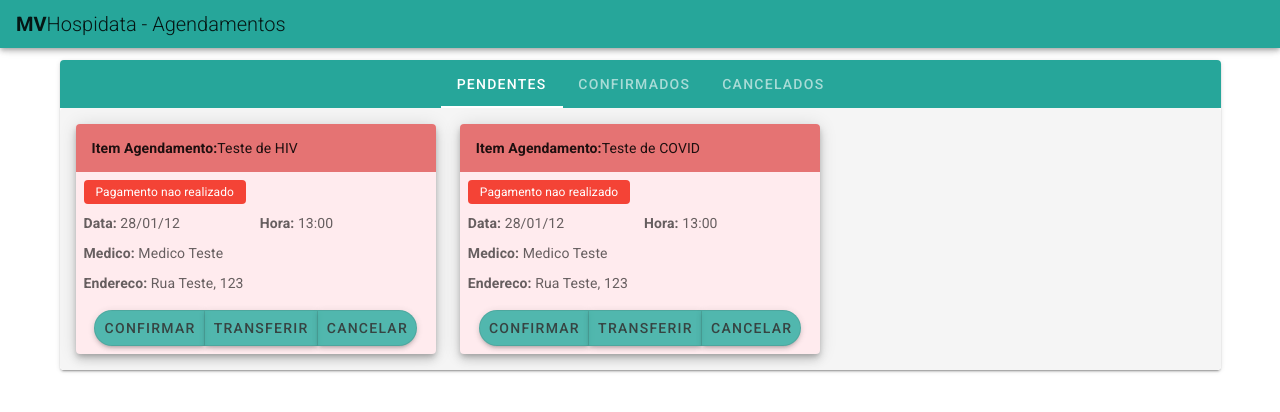
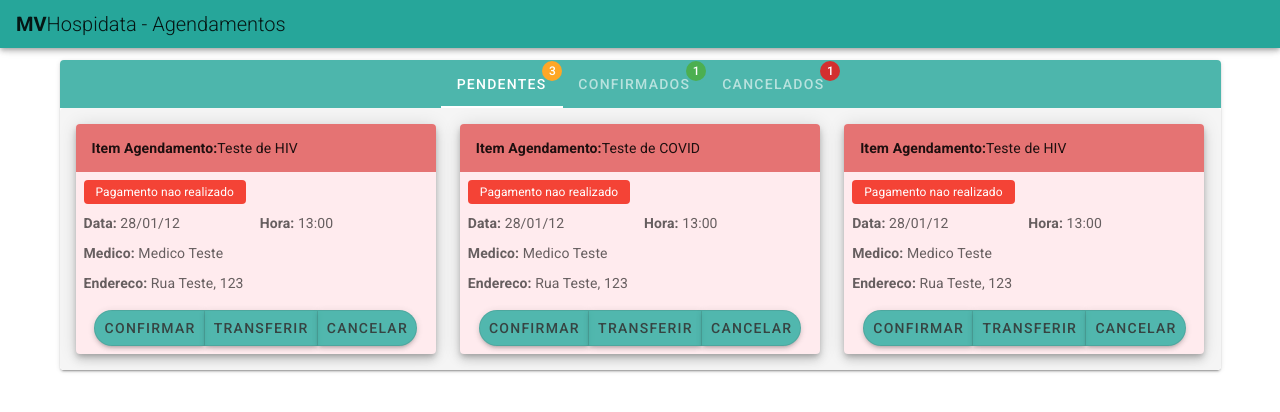
Before and after one commit to gabrielsw1/confirmacaoagendamento, a Vue app: page /Main in a window 1280 px wide. Shown: the top 412 px of the page. Built offline with nearby package versions, Linux system fonts and the light colour scheme.

Commit message:
Criação das Tabs

```diff
--- a/src/components/Tabs.vue
+++ b/src/components/Tabs.vue
@@ -4,16 +4,31 @@
         v-model="tab"
         centered
         dark
-        background-color="teal lighten-1">
+        background-color="teal lighten-2">
       <v-tabs-slider></v-tabs-slider>
       <v-tab :href="'#pendentes'">
-        Pendentes
+        <v-badge
+            color="orange lighten-1"
+            :content="agendamentosPendentes.length"
+        >
+          Pendentes
+        </v-badge>
       </v-tab>
       <v-tab :href="'#confirmados'">
-        Confirmados
+        <v-badge
+            color="green"
+            :content="agendamentosConfirmados.length"
+        >
+          Confirmados
+        </v-badge>
       </v-tab>
       <v-tab :href="'#cancelados'">
-        Cancelados
+        <v-badge
+            color="red darken-2"
+            :content="agendamentosCancelados.length"
+        >
+          Cancelados
+        </v-badge>
       </v-tab>
     </v-tabs>
     <v-tabs-items v-model="tab">
@@ -71,6 +86,15 @@ export default {
           endereco: 'Rua Teste, 123',
           status: 'Pagamento nao realizado'
         },
+        {
+          id: 1,
+          nome: 'Teste de HIV',
+          dia: '28/01/12',
+          hora: '13:00',
+          medico: 'Medico Teste',
+          endereco: 'Rua Teste, 123',
+          status: 'Pagamento nao realizado'
+        },
       ],
       agendamentosConfirmados: [
         {
```
